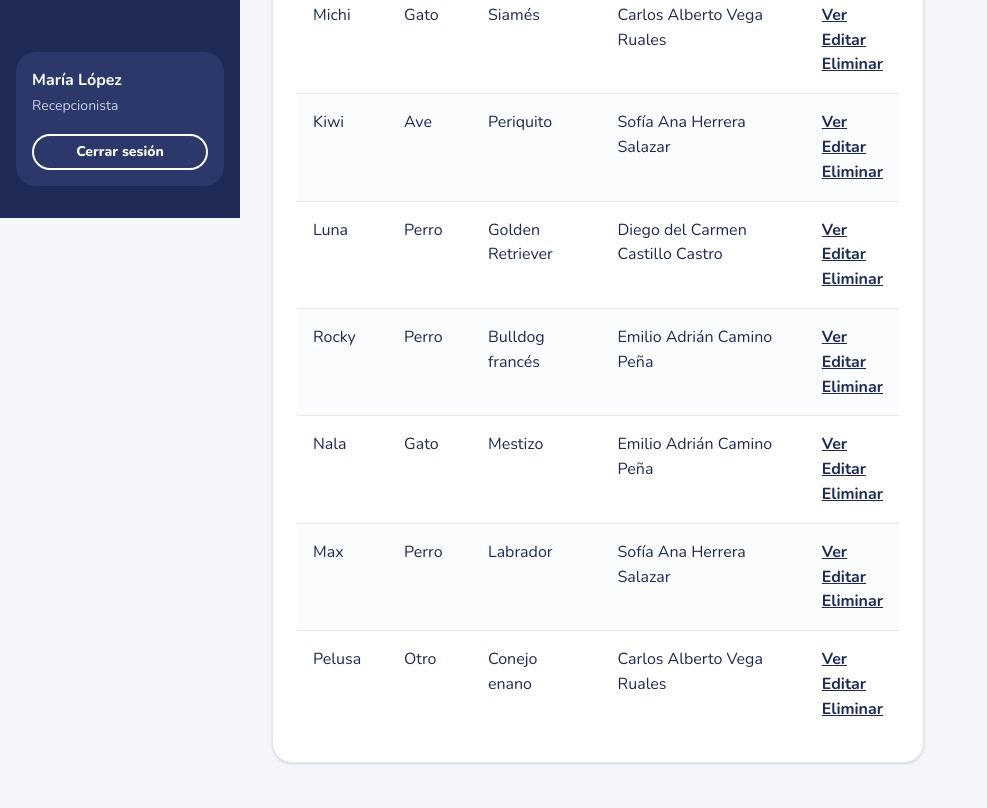
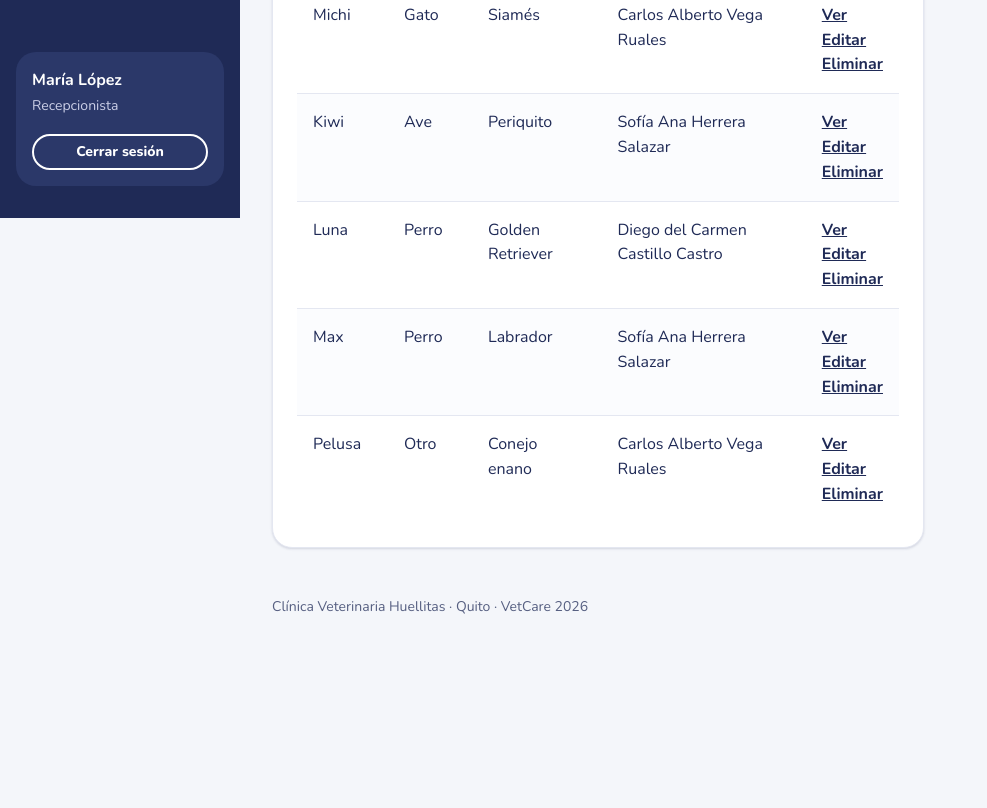
Before and after one commit to AplicacionesWebGR2SW2026BGR6/vetcare, a plain HTML site: page pages/mascotas-listado.html in a window 1280 px wide. Shown: the part 582-1390 px from the top of the page, without its empty margins (0-987 px from the left). After the commit the page ends 1216 px from the top, so only its background shows below. Drawn offline with nearby package versions, Linux system fonts and the light colour scheme.

Commit message:
fix: eliminar mascotas emilio

```diff
--- a/pages/mascotas-listado.html
+++ b/pages/mascotas-listado.html
@@ -128,28 +128,6 @@
                                 </td>
                             </tr>
                             <tr>
-                                <td>Rocky</td>
-                                <td>Perro</td>
-                                <td>Bulldog francés</td>
-                                <td>Emilio Adrián Camino Peña</td>
-                                <td class="acciones">
-                                    <a href="mascotas-detalle.html">Ver</a>
-                                    <a href="mascotas-editar.html">Editar</a>
-                                    <a href="mascotas-eliminar.html">Eliminar</a>
-                                </td>
-                            </tr>
-                            <tr>
-                                <td>Nala</td>
-                                <td>Gato</td>
-                                <td>Mestizo</td>
-                                <td>Emilio Adrián Camino Peña</td>
-                                <td class="acciones">
-                                    <a href="mascotas-detalle.html">Ver</a>
-                                    <a href="mascotas-editar.html">Editar</a>
-                                    <a href="mascotas-eliminar.html">Eliminar</a>
-                                </td>
-                            </tr>
-                            <tr>
                                 <td>Max</td>
                                 <td>Perro</td>
                                 <td>Labrador</td>
```
Also changed, not shown: pages/mascotas-eliminar.html (+3 -3 lines), pages/propietarios-listado.html (+2 -2 lines), pages/recepcion-inicio.html (+1 -1 lines).
